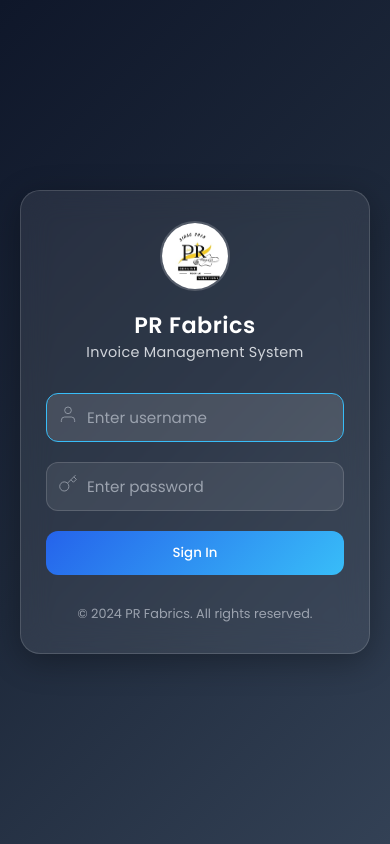
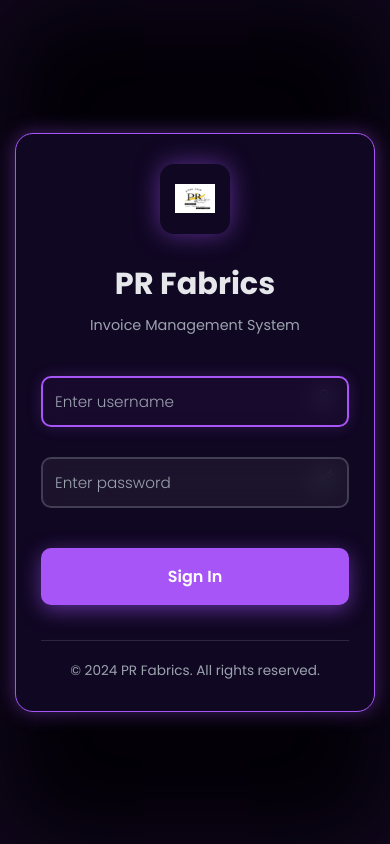
Before and after one commit to SabarishCodeWizard/pr2, a plain HTML site: page login.html in a window 390 px wide. Drawn offline with Linux system fonts and the light colour scheme.

```diff
--- a/css/login.css
+++ b/css/login.css
@@ -1,9 +1,19 @@
 /* -------------------------------------------
    PR Fabrics - Login Page (Professional Style)
-   Author: Sabarish R
+   Theme: Dark Aesthetic (Neon Purple)
 ---------------------------------------------*/
 
-@import url('https://fonts.googleapis.com/css2?family=Poppins:wght@400;500;600&display=swap');
+@import url('https://fonts.googleapis.com/css2?family=Poppins:wght@300;400;500;600;700&display=swap');
+
+:root {
+    --color-bg: #030007; /* Almost black for body background */
+    --color-card-bg: #100722; /* Dark indigo for card */
+    --color-accent-main: #6b21a8; /* Deep purple */
+    --color-accent-vibrant: #a855f7; /* Vibrant purple (glow, button, underline) */
+    --color-text-light: #e5e7eb; /* Light text for contrast */
+    --color-text-secondary: #9ca3af; /* Light secondary text */
+    --shadow-neon: 0 0 20px rgba(168, 85, 255, 0.4);
+}
 
 * {
     margin: 0;
@@ -14,11 +24,13 @@
 
 body {
     min-height: 100vh;
-    background: linear-gradient(135deg, #0f172a, #1e293b, #334155);
+    background: var(--color-bg);
     display: flex;
     align-items: center;
     justify-content: center;
-    color: #fff;
+    color: var(--color-text-light);
+    /* Subtle background glow effect */
+    box-shadow: inset 0 0 100px rgba(168, 85, 255, 0.1);
 }
 
 .login-container {
@@ -30,77 +42,98 @@
 }
 
 .login-card {
-    background: rgba(255, 255, 255, 0.08);
-    backdrop-filter: blur(15px);
-    border: 1px solid rgba(255, 255, 255, 0.15);
-    border-radius: 20px;
+    width: 100%;
+    max-width: 420px;
+    background: var(--color-card-bg);
+    border-radius: 18px;
     padding: 40px 35px;
-    width: 100%;
-    max-width: 380px;
-    text-align: center;
-    box-shadow: 0 8px 32px rgba(0, 0, 0, 0.3);
-    animation: fadeIn 1s ease;
+    /* Neon border/glow */
+    border: 1px solid var(--color-accent-vibrant);
+    box-shadow: var(--shadow-neon);
+    animation: fadeIn 0.8s ease;
 }
 
 /* Logo Section */
 .logo-section {
-    margin-bottom: 30px;
+    text-align: center;
+    margin-bottom: 40px;
+}
+
+.logo {
+    margin-bottom: 20px;
 }
 
 .logo-img {
-    width: 70px;
-    height: 70px;
-    border-radius: 50%;
-    margin-bottom: 10px;
-    border: 2px solid #ffffff30;
+    width: 80px;
+    height: 80px;
+    object-fit: contain;
+    border-radius: 20%;
+    /* background: var(--color-accent-main); */
+    padding: 15px;
+    box-shadow: 0 0 25px rgba(168, 85, 255, 0.5);
 }
 
-h1 {
-    font-size: 1.6rem;
-    font-weight: 600;
-    color: #fff;
-    letter-spacing: 0.5px;
+.logo-section h1 {
+    font-size: 2.2rem;
+    font-weight: 700;
+    color: var(--color-text-light);
+    margin-bottom: 8px;
 }
 
 .subtitle {
-    font-size: 0.9rem;
-    color: #d1d5db;
-    letter-spacing: 0.3px;
+    font-size: 1rem;
+    color: var(--color-text-secondary);
+    font-weight: 400;
+}
+
+/* Login Form */
+.login-form {
+    display: flex;
+    flex-direction: column;
+    gap: 5px;
 }
 
 /* Input Fields */
 .input-group {
     position: relative;
-    margin-bottom: 20px;
+    margin-bottom: 25px;
 }
 
 .input-group input {
     width: 100%;
-    padding: 12px 45px 12px 40px;
-    background: rgba(255, 255, 255, 0.08);
-    border: 1px solid rgba(255, 255, 255, 0.15);
-    border-radius: 12px;
-    color: #fff;
+    padding: 14px 40px 14px 15px;
+    background: rgba(255, 255, 255, 0.05);
+    border: 2px solid rgba(156, 163, 175, 0.3);
+    border-radius: 10px;
+    color: var(--color-text-light);
     outline: none;
-    transition: 0.3s ease;
-    font-size: 0.95rem;
+    transition: all 0.3s ease;
+    font-size: 1rem;
+    backdrop-filter: blur(10px);
 }
 
 .input-group input::placeholder {
-    color: #9ca3af;
+    color: var(--color-text-secondary);
+    font-weight: 300;
 }
 
 .input-group input:focus {
-    border-color: #38bdf8;
-    background: rgba(255, 255, 255, 0.12);
+    border-color: var(--color-accent-vibrant);
+    background: rgba(168, 85, 255, 0.05);
+    box-shadow: 0 0 15px rgba(168, 85, 255, 0.2);
 }
 
 .input-icon {
     position: absolute;
     top: 50%;
-    left: 12px;
+    right: 15px;
     transform: translateY(-50%);
-    color: #9ca3af;
+    color: var(--color-text-secondary);
+    transition: color 0.3s ease;
+}
+
+.input-group input:focus ~ .input-icon {
+    color: var(--color-accent-vibrant);
 }
 
 /* Error Message */
@@ -108,56 +141,92 @@
     display: none;
     align-items: center;
     justify-content: center;
-    background: rgba(239, 68, 68, 0.15);
+    background: rgba(239, 68, 68, 0.1);
     color: #f87171;
-    border: 1px solid rgba(239, 68, 68, 0.25);
-    border-radius: 10px;
-    padding: 8px;
+    border: 1px solid #f8717140;
+    border-radius: 8px;
+    padding: 12px;
     margin-bottom: 15px;
     font-size: 0.85rem;
-    gap: 6px;
+    font-weight: 500;
+    gap: 8px;
+}
+
+.error-message.show {
+    display: flex;
 }
 
 /* Button */
 .login-btn {
     position: relative;
     width: 100%;
-    background: linear-gradient(135deg, #2563eb, #38bdf8);
+    background: var(--color-accent-vibrant);
     border: none;
-    border-radius: 12px;
-    color: #fff;
-    font-weight: 500;
-    padding: 12px;
+    border-radius: 10px;
+    color: white;
+    font-weight: 600;
+    font-size: 1rem;
+    padding: 16px;
     cursor: pointer;
-    transition: 0.3s ease;
+    transition: all 0.3s ease;
     display: flex;
     align-items: center;
     justify-content: center;
+    margin-top: 10px;
+    /* Button glow effect */
+    box-shadow: 0 5px 20px rgba(168, 85, 255, 0.5);
 }
 
 .login-btn:hover {
+    background: #c084fc; /* Lighter shade on hover */
     transform: translateY(-2px);
-    box-shadow: 0 5px 18px rgba(56, 189, 248, 0.3);
+    box-shadow: 0 8px 25px rgba(168, 85, 255, 0.7);
 }
 
+.login-btn:active {
+    transform: translateY(0);
+    box-shadow: 0 4px 15px rgba(168, 85, 255, 0.4);
+}
+
+/* Button Loader */
 .btn-loader {
     display: none;
+    margin-left: 10px;
+}
+
+.btn-loader.show {
+    display: block;
 }
 
 .spinner {
-    width: 18px;
-    height: 18px;
-    border: 2px solid #fff;
-    border-top: 2px solid transparent;
+    width: 20px;
+    height: 20px;
+    border: 3px solid rgba(255, 255, 255, 0.3);
+    border-top: 3px solid white;
     border-radius: 50%;
-    animation: spin 0.8s linear infinite;
+    animation: spin 0.6s linear infinite;
 }
 
 /* Footer */
 .footer {
-    margin-top: 30px;
-    font-size: 0.8rem;
-    color: #9ca3af;
+    margin-top: 35px;
+    font-size: 0.85rem;
+    color: var(--color-text-secondary);
+    text-align: center;
+    padding-top: 20px;
+    border-top: 1px solid rgba(156, 163, 175, 0.2);
+}
+
+.footer a {
+    color: var(--color-accent-vibrant);
+    text-decoration: none;
+    font-weight: 500;
+    transition: color 0.2s ease;
+}
+
+.footer a:hover {
+    color: #c084fc;
+    text-decoration: underline;
 }
 
 /* Animations */
@@ -166,16 +235,36 @@
 }
 
 @keyframes fadeIn {
-    0% { opacity: 0; transform: scale(0.95); }
+    0% { opacity: 0; transform: scale(0.98); }
     100% { opacity: 1; transform: scale(1); }
 }
 
 /* Responsive */
 @media (max-width: 480px) {
+    .login-container {
+        padding: 15px;
+    }
+
     .login-card {
         padding: 30px 25px;
+        max-width: 100%;
     }
-    h1 {
-        font-size: 1.4rem;
+
+    .logo-img {
+        width: 70px;
+        height: 70px;
+    }
+
+    .logo-section h1 {
+        font-size: 1.9rem;
+    }
+
+    .subtitle {
+        font-size: 0.9rem;
+    }
+
+    .input-group input {
+        padding: 12px 40px 12px 12px;
+        font-size: 0.95rem;
     }
 }
```
